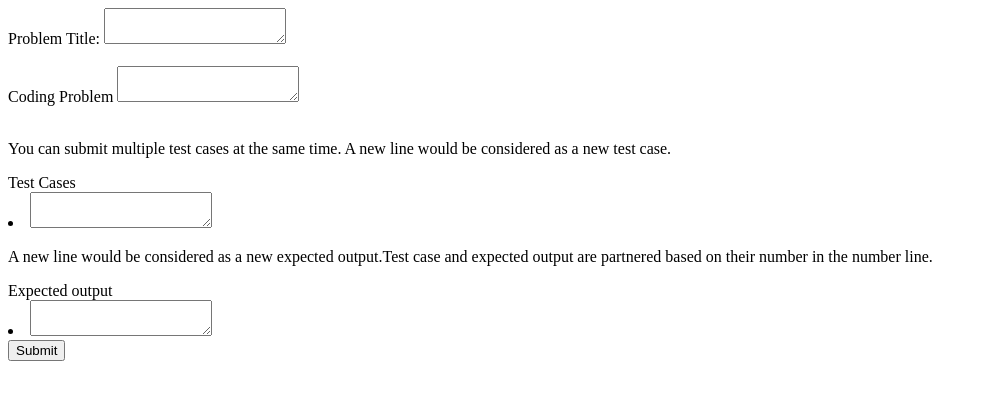
After one commit to Azure2009/Code-Load-, a Flask app: page /admin/dashboard/new_case_problem in a window 1280 px wide. The commit adds this page. Shown: the top 400 px of the page, without its empty margins (0-987 px from the left). Run offline with Flask 3, Linux system fonts and the light colour scheme; the visitor is signed in with stand-in values (Sample User, id 1).

Commit message:
added test case creation for existing problems; added line by line scanner algorithm

```diff
--- a/administrator.py
+++ b/administrator.py
@@ -1,6 +1,6 @@
 from flask import Blueprint, request, session, render_template, redirect
 from werkzeug.security import check_password_hash
-from models import Administrator, Problem, tz_utc8
+from models import Administrator, Problem, TestCase, tz_utc8
 from functools import wraps
 from flask import make_response
 from datetime import datetime
@@ -68,7 +68,7 @@ def adminDashboard():
 @login_required
 def outputProblem_creation():
 
-   session['visited_at'] = datetime.now(tz_utc8)
+   session['visited_at'] = datetime.now(tz_utc8).isoformat()
 
    if request.method == 'POST':
 
@@ -92,3 +92,34 @@ def outputProblem_creation():
          db.session.commit()
 
    return render_template('/Administrator/output_problem_creation.html')
+
+
+@admin_bp.route('/admin/dashboard/new_case_problem', methods= ['POST', 'GET'])
+@login_required
+def case_problem_creation():
+
+   new_TestCases = request.form.get('new_TestCases', '')
+
+   new_expected_output = request.form.get('new_expected_output', '')
+
+   lines_testCases = [line.strip() for line in new_TestCases.splitlines() if line.strip()]
+
+   lines_expectedOutput = [line.strip() for line in new_TestCases.splitlines() if line.strip()]
+
+
+   return render_template('Administrator/case_problem_creation.html')
+
+@admin_bp.route('/admin/dashboard/new_test_case', methods= ['POST', 'GET'])
+@login_required
+def test_case_creation():
+
+   new_TestCases = request.form.get('new_TestCases', '')
+
+   new_expected_output = request.form.get('new_expected_output', '')
+
+   lines_testCases = [line.strip() for line in new_TestCases.splitlines() if line.strip()]
+
+   lines_expectedOutput = [line.strip() for line in new_TestCases.splitlines() if line.strip()]
+
+
+   return render_template('Administrator/test_case_creation.html')
--- a/app.py
+++ b/app.py
@@ -2,7 +2,7 @@ from flask import Flask, render_template, request, redirect, session, make_respo
 from flask_migrate import Migrate
 from sqlalchemy import text
 from werkzeug.security import generate_password_hash, check_password_hash
-from administrator import admin_bp
+from administrator import admin_bp, tz_utc8
 from extensions import db, engine
 from datetime import datetime
 import os
@@ -33,6 +33,8 @@ migrate = Migrate(app, db)
 with app.app_context():
    from models import User, History, Problem, CaseProblem, CaseProblem_History, TestCase, Submission, Result, Administrator
    #db.drop_all() uncomment if you will now deploy the app
+   # Problem.__table__.drop(db.engine)
+   # Problem.__table__.create(db.engine)
    db.create_all()
 
 app.register_blueprint(admin_bp)
@@ -186,22 +188,25 @@ def output():
 
    user_id = session.get("user_id")
 
-   visited_at = session.get('visited_at')
-
    if not user_id:
       return redirect('/login')
 
    problems_list = Problem.query.all()
 
-   # recents = RecentOutputProblems.query.all()
-
-   #Delete all records in a table so that the records that will be imported are recent
-
    #bug: if a user is already registered but a new problem has been added via admin access, the new problem will not be added to the history table
 
-   if not History.query.filter(History.user_id == user_id).first():
+   for problem in problems_list:
 
-      for problem in problems_list:
+      if not History.query.filter(History.user_id == user_id).first():
+
+         for problem in problems_list:
+
+            history = History(problem_id=problem.problem_id, user_id=int(user_id))
+
+            db.session.add(history)
+            db.session.commit()
+
+      elif not History.query.filter(History.problem_id == problem.problem_id).first():
 
          history = History(problem_id=problem.problem_id, user_id=int(user_id))
 
@@ -216,7 +221,7 @@ def output():
 
    else:
 
-      return render_template("output_problems.html", status_list=status_list, problems_list=problems_list, visited_at = visited_at)
+      return render_template("output_problems.html", status_list=status_list, problems_list=problems_list)
 
 @app.route('/output_problems/solving_page/<int:problem_id>', methods=['POST', 'GET'])
 def problem(problem_id):
--- a/models.py
+++ b/models.py
@@ -22,7 +22,7 @@ class Problem(db.Model):
    problem_set = db.Column(db.Text, nullable = False)
    expected_output = db.Column(db.Text, nullable = False)
    difficulty = db.Column(db.String(50), nullable = False)
-   created_at = db.Column(db.DateTime, default=lambda: datetime.now(tz_utc8), nullable= False)
+   created_at = db.Column(db.DateTime(timezone=True), default=lambda: datetime.now(tz_utc8), nullable= False)
 
 class CaseProblem(db.Model):
    id = db.Column(db.Integer, nullable = False, primary_key=True)
--- /dev/null
+++ b/templates/Administrator/case_problem_creation.html
@@ -0,0 +1,38 @@
+{% extends 'base.html' %}
+
+{% block head %}
+
+
+
+{% endblock %}
+
+{% block body %}
+
+    <div class="case_problem_creation">
+
+        <form action="/admin/dashboard/new_case_problem" method="POST">
+
+            <label for="problem_title">Problem Title:</label>
+            <textarea name="problem_title" id="problem_title" required></textarea>
+            <br>
+            <br>
+            <label for="coding_problem">Coding Problem</label>
+            <textarea name="coding_problem" id="coding_problem" required></textarea>
+            <br>
+            <br>
+
+            <p>You can submit multiple test cases at the same time. A new line would be considered as a new test case.</p>
+            <label for="new_TestCases">Test Cases</label>
+            <li><textarea name="new_TestCases" id="new_TestCases" required></textarea></li>
+
+            <p>A new line would be considered as a new expected output.Test case and expected output are partnered based on their number in the number line.</p>
+            <label for="new_expected_output">Expected output</label>
+            <li><textarea name="new_expected_output" id="new_expected_output" required></textarea></li>
+
+            <input type="submit" value="Submit">
+
+        </form>
+
+    </div>
+
+{% endblock %}
--- a/templates/Administrator/dashboard.html
+++ b/templates/Administrator/dashboard.html
@@ -11,7 +11,8 @@
         <h2>Welcome Administrator {{admin.admin_username}}.</h2>
 
         <button><a href="/admin/dashboard/new_output_problem">Add a new output problem</a></button>
-        <button><a href="">Add a new case problem</a></button>
+        <button><a href="/admin/dashboard/new_case_problem">Add a new case problem</a></button>
+        <button><a href="/admin/dashboard/new_test_case">Add a new test case</a></button>
 
     </div>
 {% endblock %}
--- a/templates/output_problems.html
+++ b/templates/output_problems.html
@@ -2,13 +2,9 @@
 
 {% block head %}
 
-
-
 {% endblock %}
 
 {% block body %}
-
-    <p>Visited at: {{visited_at}}</p>
 
     <h2>Output Problems</h2>
 
--- a/templates/register.html
+++ b/templates/register.html
@@ -12,7 +12,7 @@
 
 <h1 id="registration_title">Registration</h1>
 
-<form action='/register' method='POST'>
+<form action='/register' method='POST' autocomplete="off">
 
     <label for="first_name">Given Name</label>
     <input type="text" name="first_name" required>
@@ -29,7 +29,7 @@
     <br>
     <br>
     <label for="password">Password</label>
-    <input type="text" name="password" required>
+    <input type="password" name="password" required >
     <br>
     <br>
     <input type="submit" value="Submit">
```
Also changed, not shown: migrations/versions/d273a5e73584_added_timezone_awareness.py (added, +36 -0 lines), templates/Administrator/test_case_creation.html (added, +29 -0 lines).
